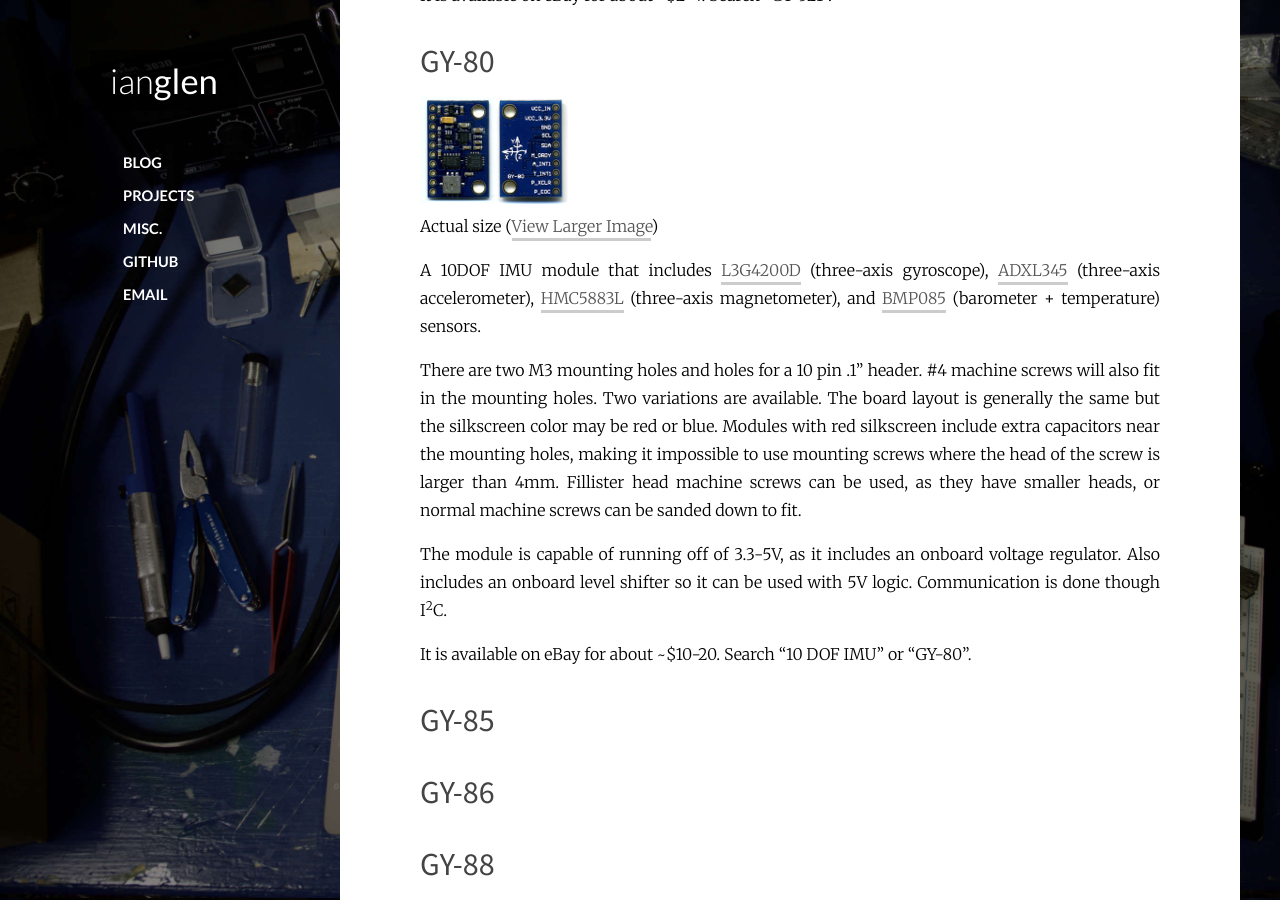
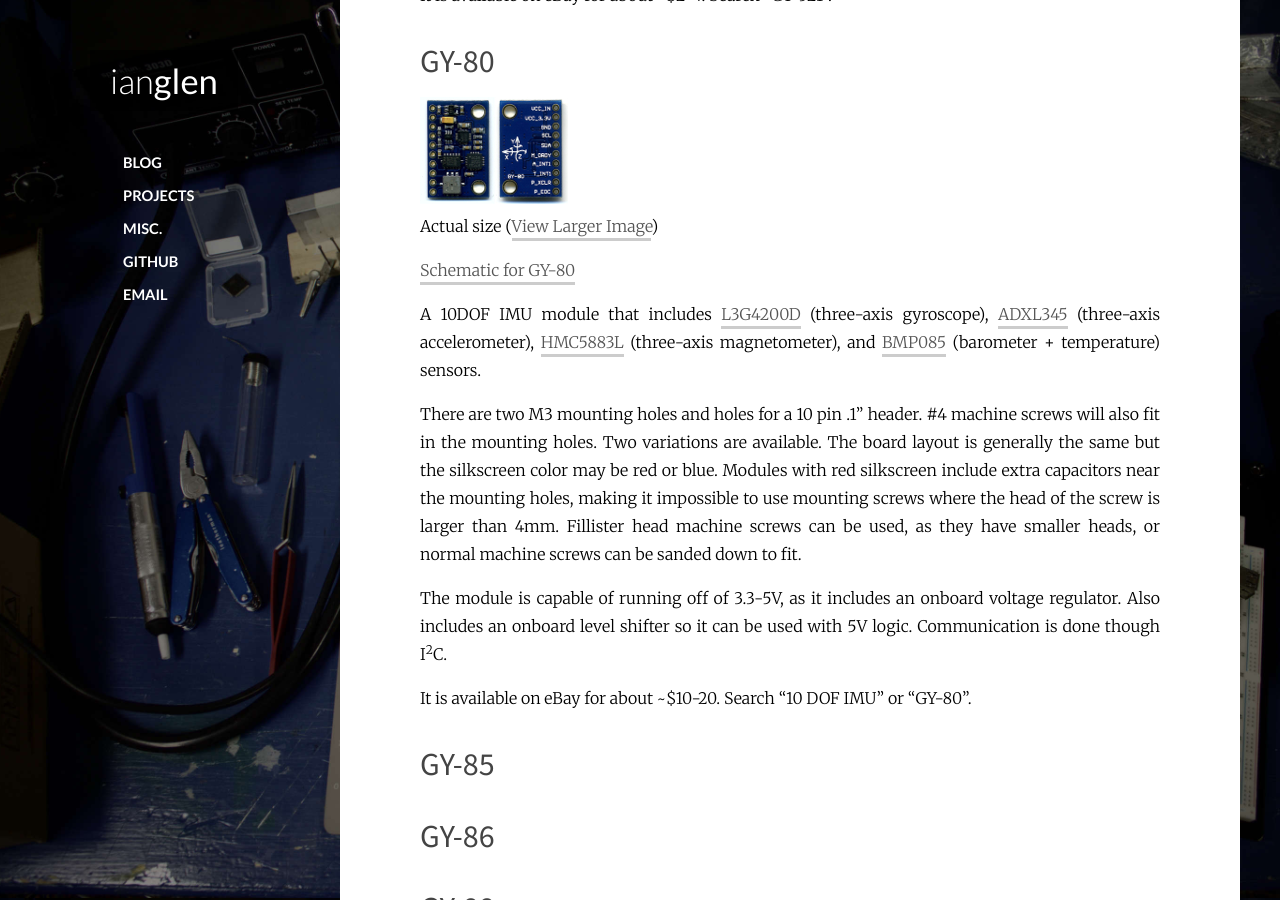
Before and after one commit to codeThatThinks/ianglen.me, a Jekyll site: the page built from misc/cheap-ebay-electronics.md, in a window 1280 px wide and 900 px high, scrolled down 1802 px. Built offline with Jekyll 4.4.1, drawn with Linux system fonts in a browser that asks for light colours; Markdown is read by kramdown in place of the engine named in the settings.

Commit message:
Added schematic for GY-80 to ebay modules page

```diff
--- a/misc/cheap-ebay-electronics.md
+++ b/misc/cheap-ebay-electronics.md
@@ -53,6 +53,8 @@ It is available on eBay for about ~$2-4. Search "GY-521".
 ![GY-80](/content/misc/cheap-ebay-electronics/GY-80-thumbnail.jpg)
 Actual size ([View Larger Image](/content/misc/cheap-ebay-electronics/GY-80.jpg))
 
+[Schematic for GY-80](/content/misc/cheap-ebay-electronics/GY-80-schematic.jpg)
+
 A 10DOF IMU module that includes [L3G4200D](http://www.st.com/st-web-ui/static/active/en/resource/technical/document/datasheet/CD00265057.pdf) (three-axis gyroscope), [ADXL345](http://www.analog.com/media/en/technical-documentation/data-sheets/ADXL345.pdf) (three-axis accelerometer), [HMC5883L](http://www51.honeywell.com/aero/common/documents/myaerospacecatalog-documents/Defense_Brochures-documents/HMC5883L_3-Axis_Digital_Compass_IC.pdf) (three-axis magnetometer), and [BMP085](https://www.sparkfun.com/datasheets/Components/General/BMP085_Flyer_Rev.0.2_March2008.pdf) (barometer + temperature) sensors.
 
 There are two M3 mounting holes and holes for a 10 pin .1" header. #4 machine screws will also fit in the mounting holes. Two variations are available. The board layout is generally the same but the silkscreen color may be red or blue. Modules with red silkscreen include extra capacitors near the mounting holes, making it impossible to use mounting screws where the head of the screw is larger than 4mm. Fillister head machine screws can be used, as they have smaller heads, or normal machine screws can be sanded down to fit.
```
Also changed, not shown: content/misc/cheap-ebay-electronics/GY-80-schematic.jpg (added).
